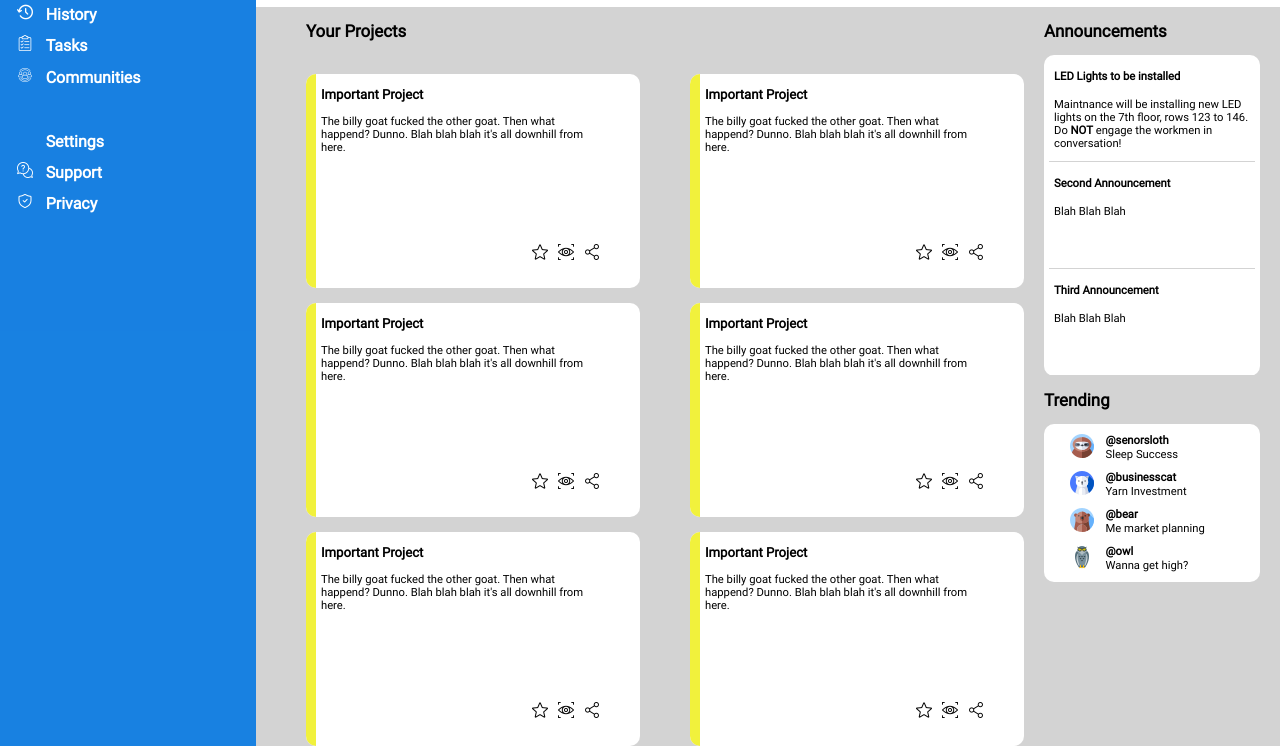
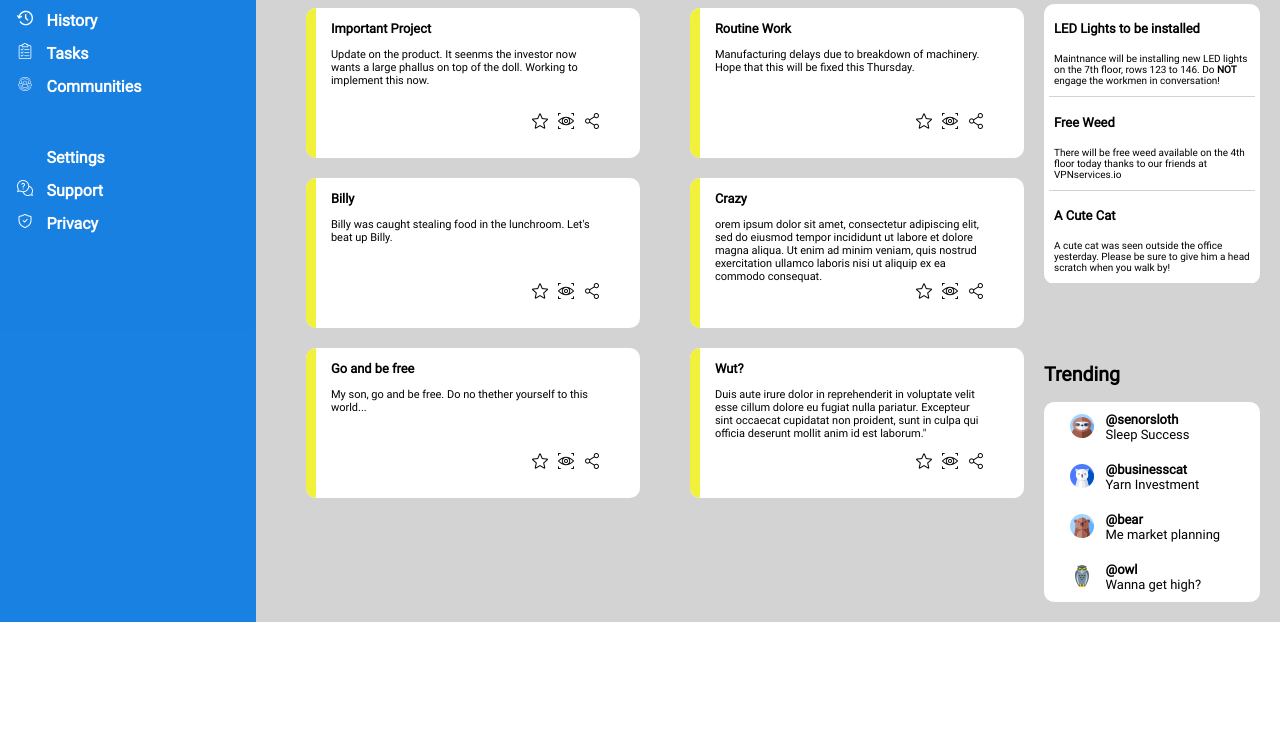
Before and after one commit to Matt-cmd8765/Admin_Dashboard, a plain HTML site: page index.html in a window 1280 px wide. Shown: the part 178-924 px from the top of the page. After the commit the page ends 800 px from the top, so only its background shows below. Drawn offline with Linux system fonts and the light colour scheme.

Commit message:
Everything in place. Formatting not perfect

```diff
--- a/index.html
+++ b/index.html
@@ -57,7 +57,7 @@
                         <div class="card_words">
                             <div class="yellow"></div>
                             <h3>Important Project</h3>
-                            <p>The billy goat fucked the other goat. Then what happend? Dunno. Blah blah blah it's all downhill from here.</p>
+                            <p>Update on the product. It seenms the investor now wants a large phallus on top of the doll. Working to implement this now.</p>
                         </div>
                         <div class="card_pics">
                             <a href="#"><img src="./img/star.png" alt="#"></a>
@@ -68,8 +68,8 @@
                     <div class="cards">
                         <div class="yellow"></div>
                         <div class="card_words">
-                            <h3>Important Project</h3>
-                            <p>The billy goat fucked the other goat. Then what happend? Dunno. Blah blah blah it's all downhill from here.</p>
+                            <h3>Routine Work</h3>
+                            <p>Manufacturing delays due to breakdown of machinery. Hope that this will be fixed this Thursday.</p>
                         </div>
                         <div class="card_pics">
                             <a href="#"><img src="./img/star.png" alt="#"></a>
@@ -80,8 +80,8 @@
                     <div class="cards">
                         <div class="yellow"></div>
                         <div class="card_words">
-                            <h3>Important Project</h3>
-                            <p>The billy goat fucked the other goat. Then what happend? Dunno. Blah blah blah it's all downhill from here.</p>
+                            <h3>Billy</h3>
+                            <p>Billy was caught stealing food in the lunchroom. Let's beat up Billy.</p>
                         </div>
                         <div class="card_pics">
                             <a href="#"><img src="./img/star.png" alt="#"></a>
@@ -92,8 +92,8 @@
                     <div class="cards">
                         <div class="yellow"></div>
                         <div class="card_words">
-                            <h3>Important Project</h3>
-                            <p>The billy goat fucked the other goat. Then what happend? Dunno. Blah blah blah it's all downhill from here.</p>
+                            <h3>Crazy</h3>
+                            <p>orem ipsum dolor sit amet, consectetur adipiscing elit, sed do eiusmod tempor incididunt ut labore et dolore magna aliqua. Ut enim ad minim veniam, quis nostrud exercitation ullamco laboris nisi ut aliquip ex ea commodo consequat.</p>
                         </div>
                         <div class="card_pics">
                             <a href="#"><img src="./img/star.png" alt="#"></a>
@@ -104,8 +104,8 @@
                     <div class="cards">
                         <div class="yellow"></div>
                         <div class="card_words">
-                            <h3>Important Project</h3>
-                            <p>The billy goat fucked the other goat. Then what happend? Dunno. Blah blah blah it's all downhill from here.</p>
+                            <h3>Go and be free</h3>
+                            <p>My son, go and be free. Do no thether yourself to this world...</p>
                         </div>
                         <div class="card_pics">
                             <a href="#"><img src="./img/star.png" alt="#"></a>
@@ -116,8 +116,8 @@
                     <div class="cards">
                         <div class="yellow"></div>
                         <div class="card_words">
-                            <h3>Important Project</h3>
-                            <p>The billy goat fucked the other goat. Then what happend? Dunno. Blah blah blah it's all downhill from here.</p>
+                            <h3>Wut?</h3>
+                            <p>Duis aute irure dolor in reprehenderit in voluptate velit esse cillum dolore eu fugiat nulla pariatur. Excepteur sint occaecat cupidatat non proident, sunt in culpa qui officia deserunt mollit anim id est laborum."</p>
                         </div>
                         <div class="card_pics">
                             <a href="#"><img src="./img/star.png" alt="#"></a>
@@ -135,12 +135,12 @@
                         <p>Maintnance will be installing new LED lights on the 7th floor, rows 123 to 146. Do <b>NOT</b> engage the workmen in conversation!</p>
                     </div>
                     <div class="annoucecard">
-                        <h4>Second Announcement</h4>
-                        <p>Blah Blah Blah</p>
+                        <h4>Free Weed</h4>
+                        <p>There will be free weed available on the 4th floor today thanks to our friends at VPNservices.io</p>
                     </div>
                     <div class="annoucecard">
-                        <h4>Third Announcement</h4>
-                        <p>Blah Blah Blah</p>
+                        <h4>A Cute Cat</h4>
+                        <p>A cute cat was seen outside the office yesterday. Please be sure to give him a head scratch when you walk by!</p>
                     </div>
                 </div>
             </div>
--- a/style.css
+++ b/style.css
@@ -9,7 +9,7 @@ html, body {
     height: 100%;
     width: 100%;
     font-family: Roboto;
-    font-size: 11.25px;
+    font-size: small;
 }
 
 li {
@@ -21,7 +21,8 @@ li {
 .container {
     display: grid;
     grid-template-columns: 1fr 4fr;
-    grid-template-rows: 1fr 4fr;
+    grid-template-rows: 0.75fr 4fr;
+    height: 100%;
 }
 
 .sidebar {
@@ -60,6 +61,7 @@ li {
     grid-template-columns: 3fr 1fr;
     justify-content: center;
     align-content: center;
+    padding-bottom: 10px;
 }
 
 .search_div {
@@ -141,7 +143,7 @@ li {
     background-color: lightgray;
     display: grid;
     grid-template-columns: 3fr 1fr;
-    grid-template-rows: 1fr 1fr;
+    grid-template-rows: 1fr 0.5fr;
 }
 
 .projects {
@@ -149,6 +151,7 @@ li {
     grid-row: 1 / 3;
     display: grid;
     grid-template-rows: 0.5fr 5fr;
+    margin-bottom: 20px;
 }
 
 .projects>h2 {
@@ -158,14 +161,15 @@ li {
 .card_container {
     display: grid;
     grid-template-columns: 1fr 1fr;
-    grid-template-rows: 1fr 1fr 1fr;
-    row-gap: 15px;
+    grid-template-rows: 0.1fr 0.1fr 0.1fr;
+    row-gap: 20px;
+    align-items: stretch;
 }
 
 .cards {
     display: grid;
-    grid-template-rows: 1fr 0.25fr;
-    grid-template-columns: 5% 95%;
+    grid-template-rows: 100px 50px;
+    grid-template-columns: 0.05fr 0.95fr;
     border-radius: 10px;
     background-color: white;
     margin-left: 50px;
@@ -174,6 +178,8 @@ li {
 
 .card_words {
     grid-column: 2;
+    padding-left: 10px;
+    font-size: 11px;
 }
 
 .yellow {
@@ -189,7 +195,7 @@ li {
     display: flex;
     align-content: end;
     justify-content: end;
-    padding-bottom: 20px;
+    padding-bottom: 10px;
 }
 
 .card_pics>a {
@@ -216,9 +222,14 @@ li {
     margin-right: 5px;
 }
 
+.annoucecard>p {
+    font-size: 10px;
+}
+
 .trending {
     margin-left: 20px;
     margin-right: 20px;
+    margin-bottom: 20px;
 }
 
 .trending_container {
@@ -227,7 +238,7 @@ li {
     display: grid;
     grid-template-rows: repeat(4, 1fr);
     padding: 10px;
-    grid-row-gap: 10px;
+    grid-row-gap: 20px;
 }
 
 .trendingcard {
```
